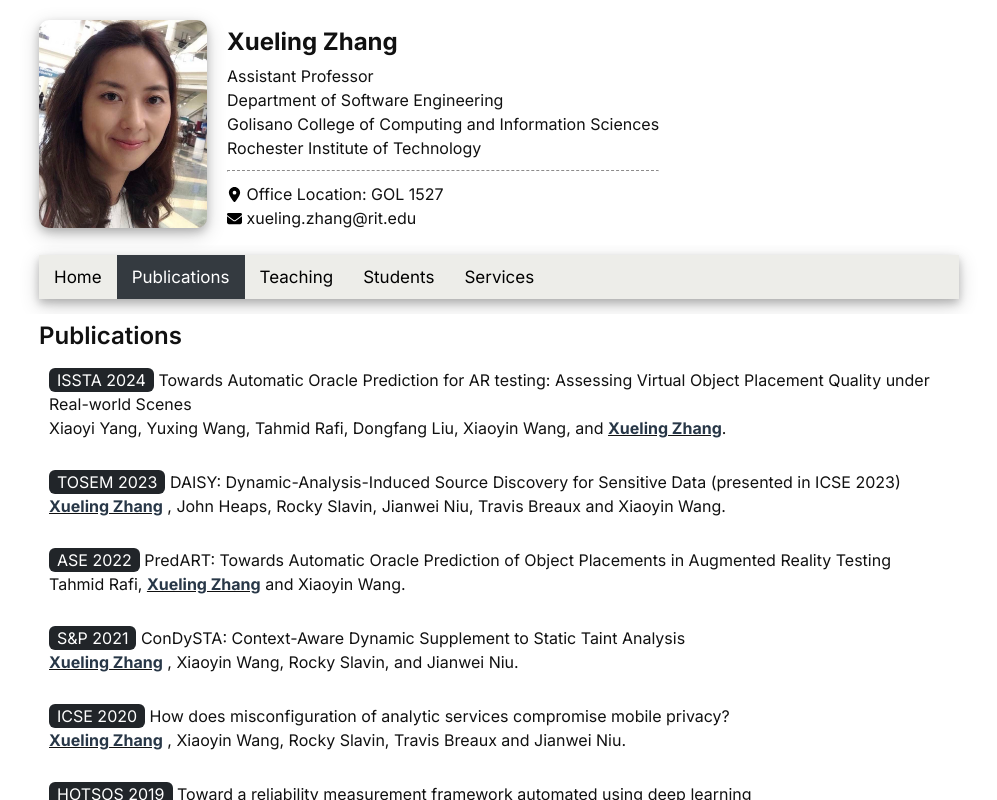
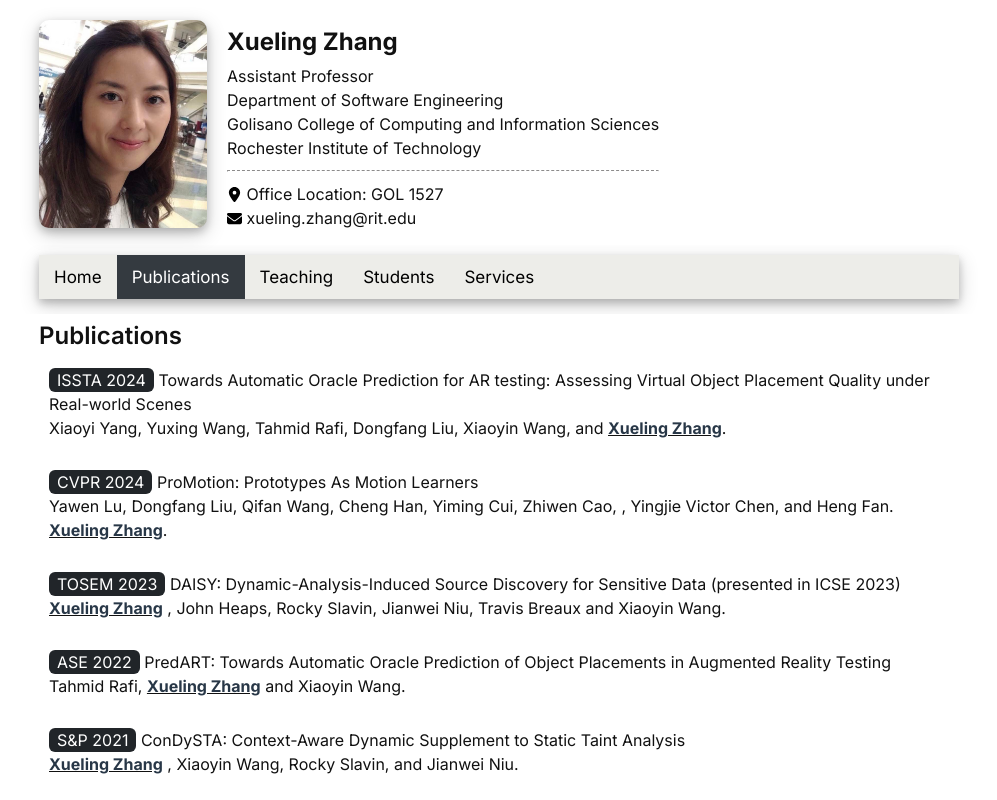
Before and after one commit to XuelingZ/XuelingZ.github.io, a Next.js app: page / in a window 1280 px wide. Both pictures are taken after a click on the link "Publications". Shown: the top 800 px of the page, without its empty margins (141-1138 px from the left). Built offline with nearby package versions, Linux system fonts and the light colour scheme.

Commit message:
Update publications.js

```diff
--- a/src/components/publications.js
+++ b/src/components/publications.js
@@ -19,6 +19,19 @@ export default function Publications() {
   </p>
 
     <p className="divcontainer">
+    <span className="w3-tag w3-blue w3-round">CVPR 2024</span> {" "}
+    ProMotion: Prototypes As Motion Learners <br />
+    Yawen Lu, Dongfang Liu, Qifan Wang, Cheng Han, Yiming Cui, Zhiwen Cao, {" "}, Yingjie Victor Chen, and Heng Fan. <br />
+    <b>
+      <u>
+        <font color="#283747">Xueling Zhang</font>
+      </u>
+    </b>
+    .<br />
+  </p>
+
+
+    <p className="divcontainer">
     <span className="w3-tag w3-blue w3-round">TOSEM 2023</span> {" "}
     DAISY: Dynamic-Analysis-Induced Source Discovery for Sensitive Data (presented in ICSE 2023) <br />
     <b>
@@ -27,11 +40,6 @@ export default function Publications() {
       </u>
     </b>
     {" "} , John Heaps, Rocky Slavin, Jianwei Niu, Travis Breaux and Xiaoyin Wang.<br />
-    {/* In Proceedings of the 32nd International World Wide Web Conference. <br />[{" "}
-    <a href="papers/WWW2023.pdf" target="_blank">
-      <i className="fa fa-file-pdf-o" /> Paper
-    </a>{" "}
-    ] */}
   </p>
 
   <p className="divcontainer">
```
